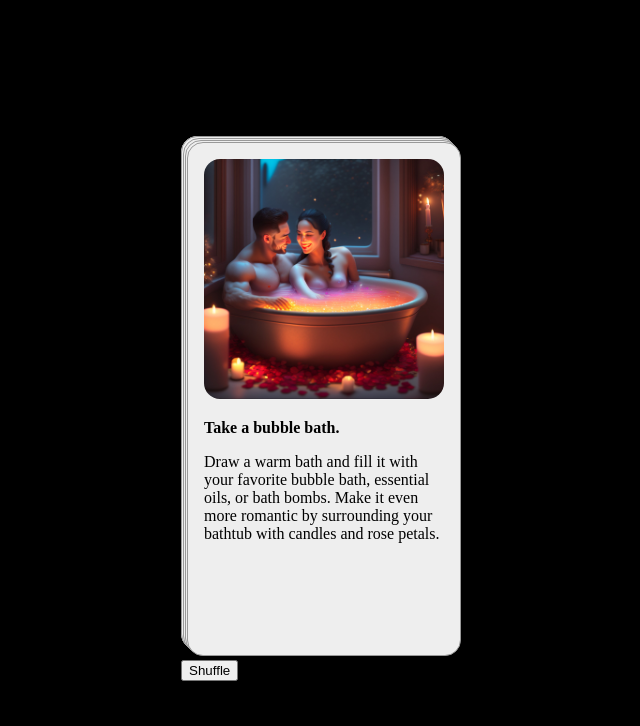
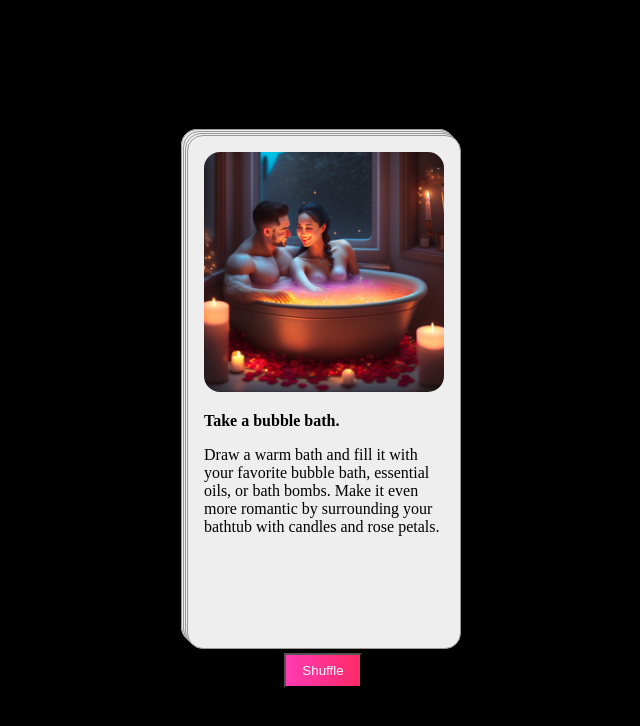
Before and after one commit to bsvobodny/card-shuffler, a website built with Vite: page index.html in a window 1280 px wide. Shown: the whole page, without its empty margins (325-965 px from the left). Built offline with nearby package versions, Linux system fonts and the light colour scheme.

Commit message:
feat: improve button style

```diff
--- a/src/components/button.ts
+++ b/src/components/button.ts
@@ -1,6 +1,8 @@
+import './buttonStyle.scss'
+
 export function setupButton(element: HTMLDivElement, onClick: () => void) {
   const button = document.createElement("button");
-  button.classList.add("shuffler");
+  button.classList.add("shuffler-button");
   button.innerText = "Shuffle";
   button.addEventListener("click", () => {
     onClick();
--- /dev/null
+++ b/src/components/buttonStyle.scss
@@ -0,0 +1,21 @@
+
+.shuffler-button {
+    text-decoration: none;
+    cursor: pointer;
+    // text-transform: uppercase;
+    display: inline-block;
+    background: linear-gradient(to right, #ff3ab3 0%, #ff2a68 100%);
+    padding: 0.5rem 1rem;
+    color: white;
+    box-shadow: 0px 40px 30px -10px rgba(0, 0, 0, .3);
+    transition: all .3s ease-in-out;
+
+    &:hover {
+      box-shadow: 0px 20px 15px -5px rgba(0,0,0, .5);
+      transform: translateY(0.5rem);
+    }
+    &:active {
+      box-shadow: 0px 0px 0px 0px rgba(0,0,0, .8);
+      transform: translateY(0.75rem);
+    }
+  }
--- a/src/style.scss
+++ b/src/style.scss
@@ -8,10 +8,6 @@ body {
     height: 100vh;
     width: 100vw;
   }
-  .card-template {
-    display: none;
-  }
-
 
   #card-stack {
     position: relative;
@@ -20,6 +16,7 @@ body {
     .card{
       position: absolute;
       z-index: 1;
+      transition: all 0.2s ease-in-out;
 
       &:nth-child(1) {
         z-index: 4;
@@ -35,3 +32,7 @@ body {
       }
     }
   }
+
+  #shuffle {
+    text-align: center;
+  }
```
